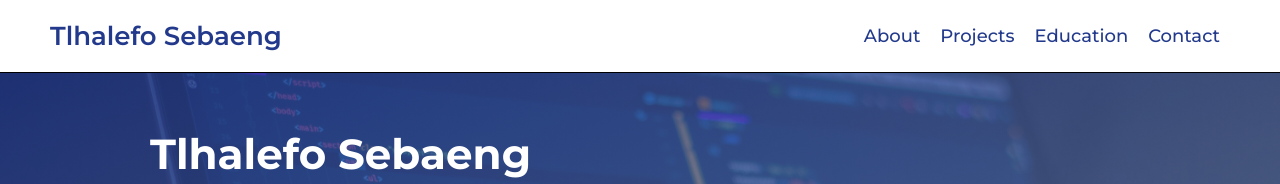
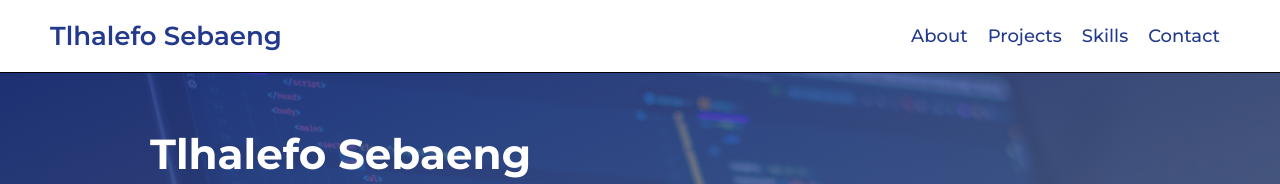
Before and after one commit to tlhalesebaeng/my-portfolio, a React (Vite) app: page / in a window 1280 px wide. Shown: the top 184 px of the page. Built offline with nearby package versions, Linux system fonts and the light colour scheme.

Commit message:
remove education and add skills

```diff
--- a/src/components/navigation/Navigation.jsx
+++ b/src/components/navigation/Navigation.jsx
@@ -7,7 +7,7 @@ const Navigation = () => {
             <ul>
                 <li>About</li>
                 <li>Projects</li>
-                <li>Education</li>
+                <li>Skills</li>
                 <li>Contact</li>
             </ul>
         </nav>
```
